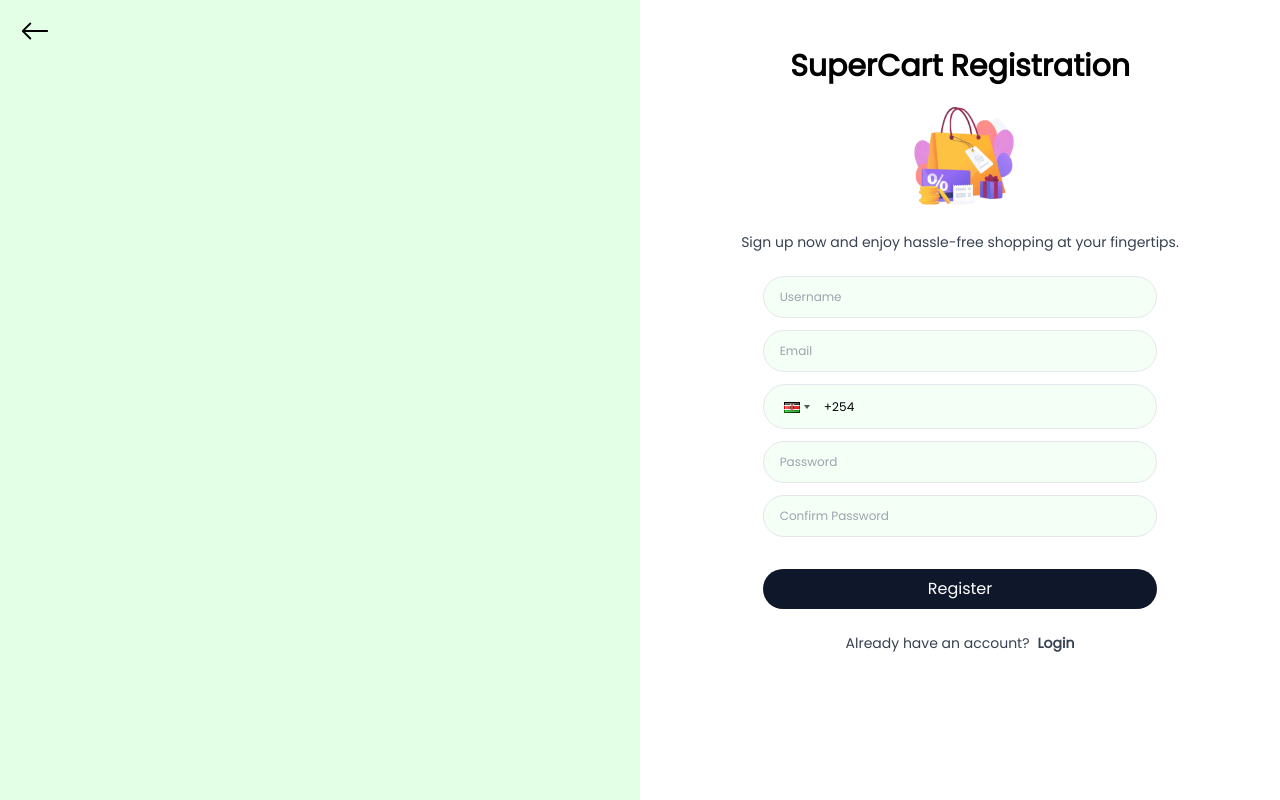
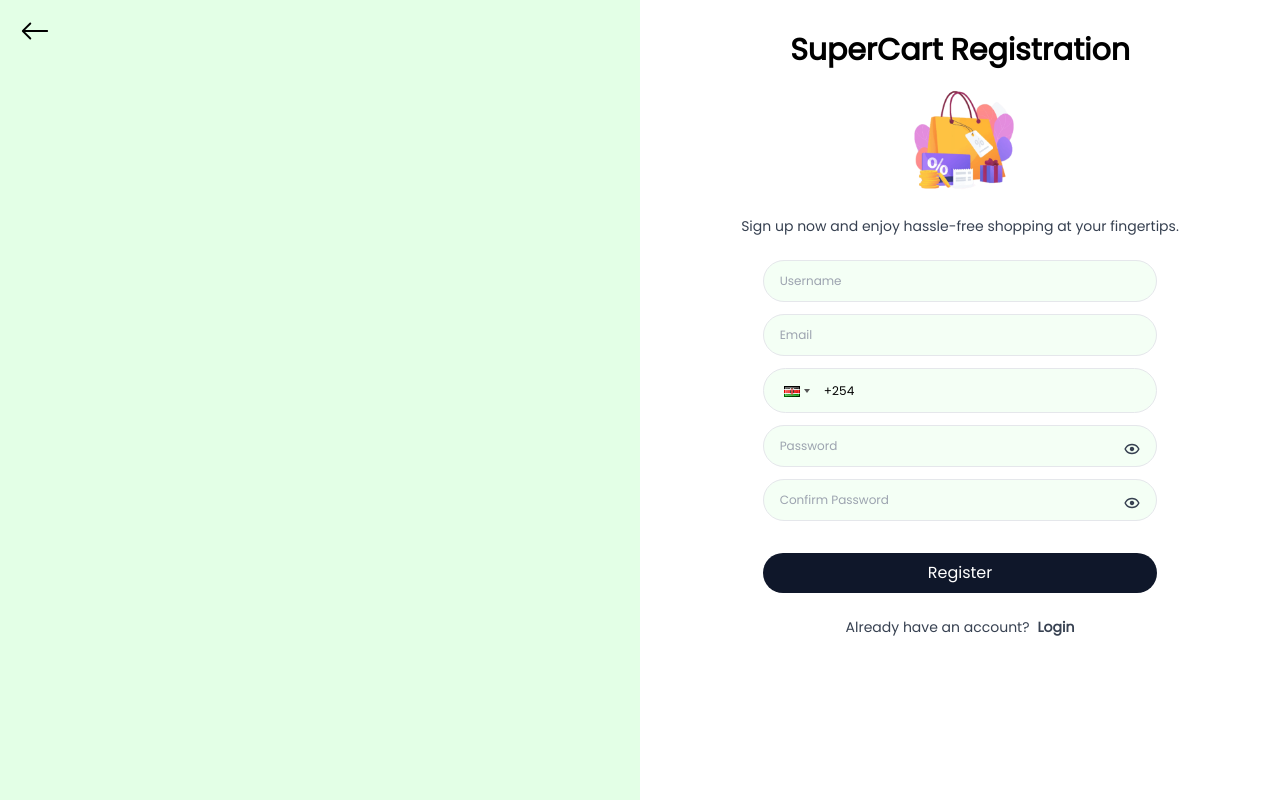
Before and after one commit to Muthoni77/supercart, a Next.js app: page /auth/register in a window 1280 px wide. Built offline with nearby package versions, Linux system fonts and the light colour scheme.

Commit message:
feat: password toggle visibility

```diff
--- a/pages/auth/login.tsx
+++ b/pages/auth/login.tsx
@@ -9,6 +9,7 @@ import { useAppDispatch, useAppSelector } from "@/hooks";
 import { updateUserDetails } from "@/features/slices/AuthSlice";
 import SpinnerOnly from "@/components/Spinners/SpinnerOnly";
 import LoadingOverlay from "@/components/Spinners/LoadingOverlay";
+import { BiHide, BiShow } from "react-icons/bi";
 function Login() {
   const router = useRouter();
   const dispatch = useAppDispatch();
@@ -17,6 +18,9 @@ function Login() {
 
   const [email, setEmail] = useState<string>("");
   const [password, setPassword] = useState<string>("");
+
+  //Toggle password visibility state
+  const [showPassword, setShowPassword] = useState<boolean>(false);
 
   //Email regex
   const regex = /^[A-Z0-9._%+-]+@[A-Z0-9.-]+\.[A-Z]{2,}$/i;
@@ -131,13 +135,32 @@ function Login() {
               value={email}
               onChange={(e) => setEmail(e.target.value)}
             />
+            <div className="w-full relative">
               <input
                 className="border w-full  py-3 px-4  rounded-3xl mt-2 text-xs placeholder-gray md:mt-4 bg-[#f4fff5]  outline-none"
                 placeholder="Password"
-              type="text"
+                type={`${showPassword ? "text" : "password"}`}
                 value={password}
                 onChange={(e) => setPassword(e.target.value)}
               />
+              {showPassword ? (
+                <BiHide
+                  className="absolute right-4 top-[50%] cursor-pointer hover:scale-105 text-dark"
+                  size={18}
+                  onClick={() => {
+                    setShowPassword(false);
+                  }}
+                />
+              ) : (
+                <BiShow
+                  className="absolute right-4 top-[50%] cursor-pointer hover:scale-105 text-dark"
+                  size={18}
+                  onClick={() => {
+                    setShowPassword(true);
+                  }}
+                />
+              )}
+            </div>
 
             <button
               className="w-full bg-[#0f172a] text-sm md:text-base rounded-3xl py-2 px-4 text-white hover:cursor-pointer hover:shadow-xl mt-8 flex items-center justify-center"
--- a/pages/auth/register.tsx
+++ b/pages/auth/register.tsx
@@ -12,6 +12,7 @@ import LoadingOverlay from "@/components/Spinners/LoadingOverlay";
 import { ResponseDataType } from "@/Types/Requests";
 import { useAppDispatch, useAppSelector } from "@/hooks";
 import { updateUserDetails } from "@/features/slices/AuthSlice";
+import { BiHide, BiShow } from "react-icons/bi";
 function Register() {
   const router = useRouter();
   const dispatch = useAppDispatch();
@@ -22,6 +23,10 @@ function Register() {
   const [phone, setPhone] = useState<string>("");
   const [password, setPassword] = useState<string>("");
   const [password2, setPassword2] = useState<string>("");
+
+  //Toggle passwords visibility state
+  const [showPassword, setShowPassword] = useState<boolean>(false);
+  const [showPassword2, setShowPassword2] = useState<boolean>(false);
 
   //Email regex
   const regex = /^[A-Z0-9._%+-]+@[A-Z0-9.-]+\.[A-Z]{2,}$/i;
@@ -131,7 +136,7 @@ function Register() {
             className="w-full animate__animated animate__fadeIn animate__faster"
           />
         </div>
-        <div className="w-full md:w-1/2 flex flex-col items-center py-0 md:py-12">
+        <div className="w-full md:w-1/2 flex flex-col items-center py-0 md:py-8">
           <BsArrowLeft
             size={30}
             className="absolute hover:cursor-pointer hover:scale-105 top-4 left-5"
@@ -163,20 +168,58 @@ function Register() {
               onChange={(e) => setEmail(e.target.value)}
             />
             <PhoneNumberInput phone={phone} setPhone={setPhone} />
+            <div className="w-full relative">
               <input
                 className="border w-full  py-3 px-4  rounded-3xl mt-2 text-xs placeholder-gray md:mt-3 bg-[#f4fff5]  outline-none"
                 placeholder="Password"
-              type="password"
+                type={`${showPassword ? "text" : "password"}`}
                 value={password}
                 onChange={(e) => setPassword(e.target.value)}
               />
+              {showPassword ? (
+                <BiHide
+                  className="absolute right-4 top-[50%] cursor-pointer hover:scale-105 text-dark"
+                  size={18}
+                  onClick={() => {
+                    setShowPassword(false);
+                  }}
+                />
+              ) : (
+                <BiShow
+                  className="absolute right-4 top-[50%] cursor-pointer hover:scale-105 text-dark"
+                  size={18}
+                  onClick={() => {
+                    setShowPassword(true);
+                  }}
+                />
+              )}
+            </div>
+            <div className="w-full relative">
               <input
                 className="border w-full  py-3 px-4  rounded-3xl mt-2 text-xs placeholder-gray md:mt-3 bg-[#f4fff5]  outline-none"
                 placeholder="Confirm Password"
-              type="password"
+                type={`${showPassword2 ? "text" : "password"}`}
                 value={password2}
                 onChange={(e) => setPassword2(e.target.value)}
               />
+              {showPassword2 ? (
+                <BiHide
+                  className="absolute right-4 top-[50%] cursor-pointer hover:scale-105 text-dark"
+                  size={18}
+                  onClick={() => {
+                    setShowPassword2(false);
+                  }}
+                />
+              ) : (
+                <BiShow
+                  className="absolute right-4 top-[50%] cursor-pointer hover:scale-105 text-dark"
+                  size={18}
+                  onClick={() => {
+                    setShowPassword2(true);
+                  }}
+                />
+              )}
+            </div>
 
             <button
               className="w-full bg-[#0f172a] text-sm md:text-base rounded-3xl py-2 px-4 text-white hover:cursor-pointer hover:shadow-xl mt-8 flex items-center justify-center"
```
Lines whose indentation alone changed are shown as unchanged.
